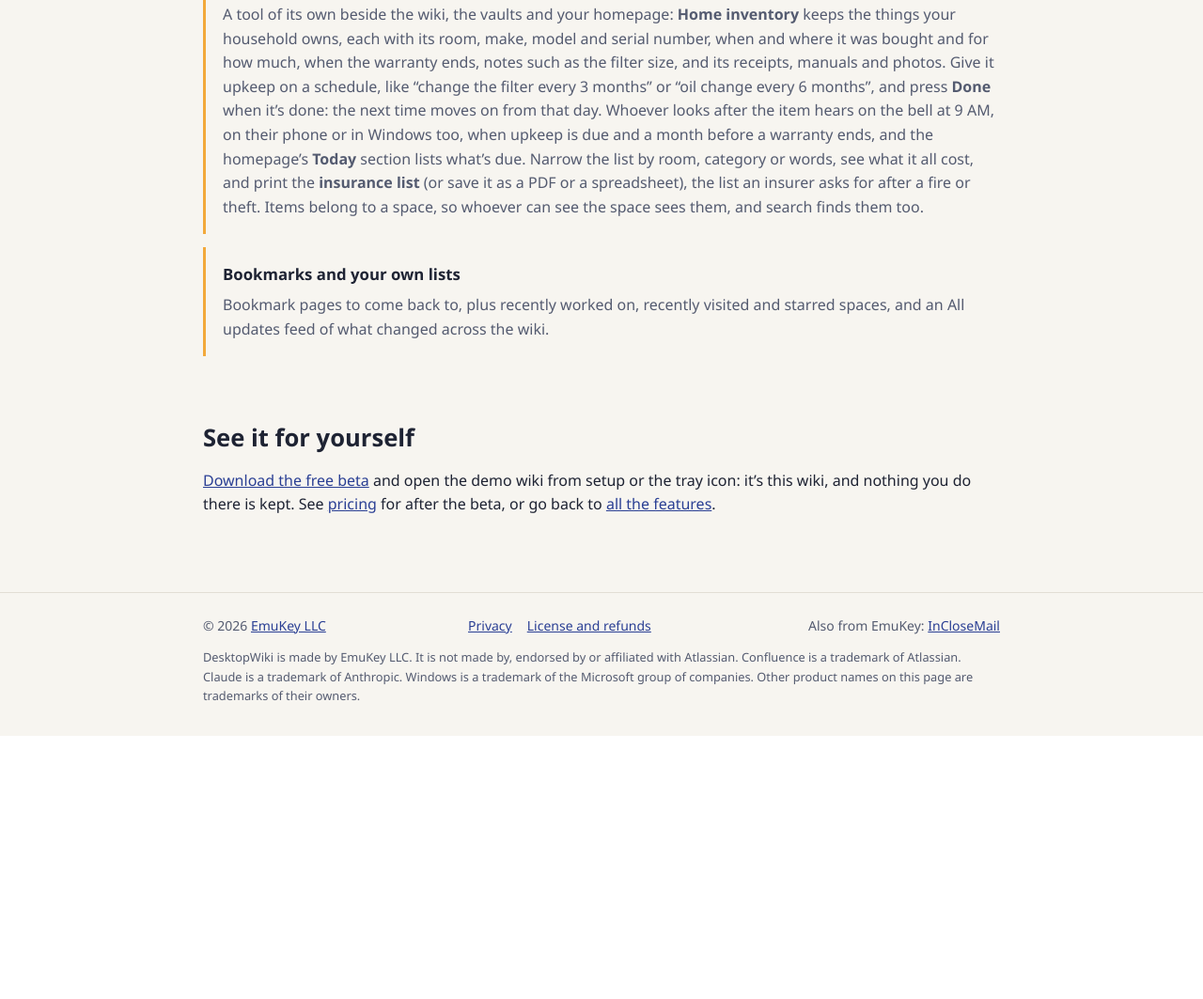
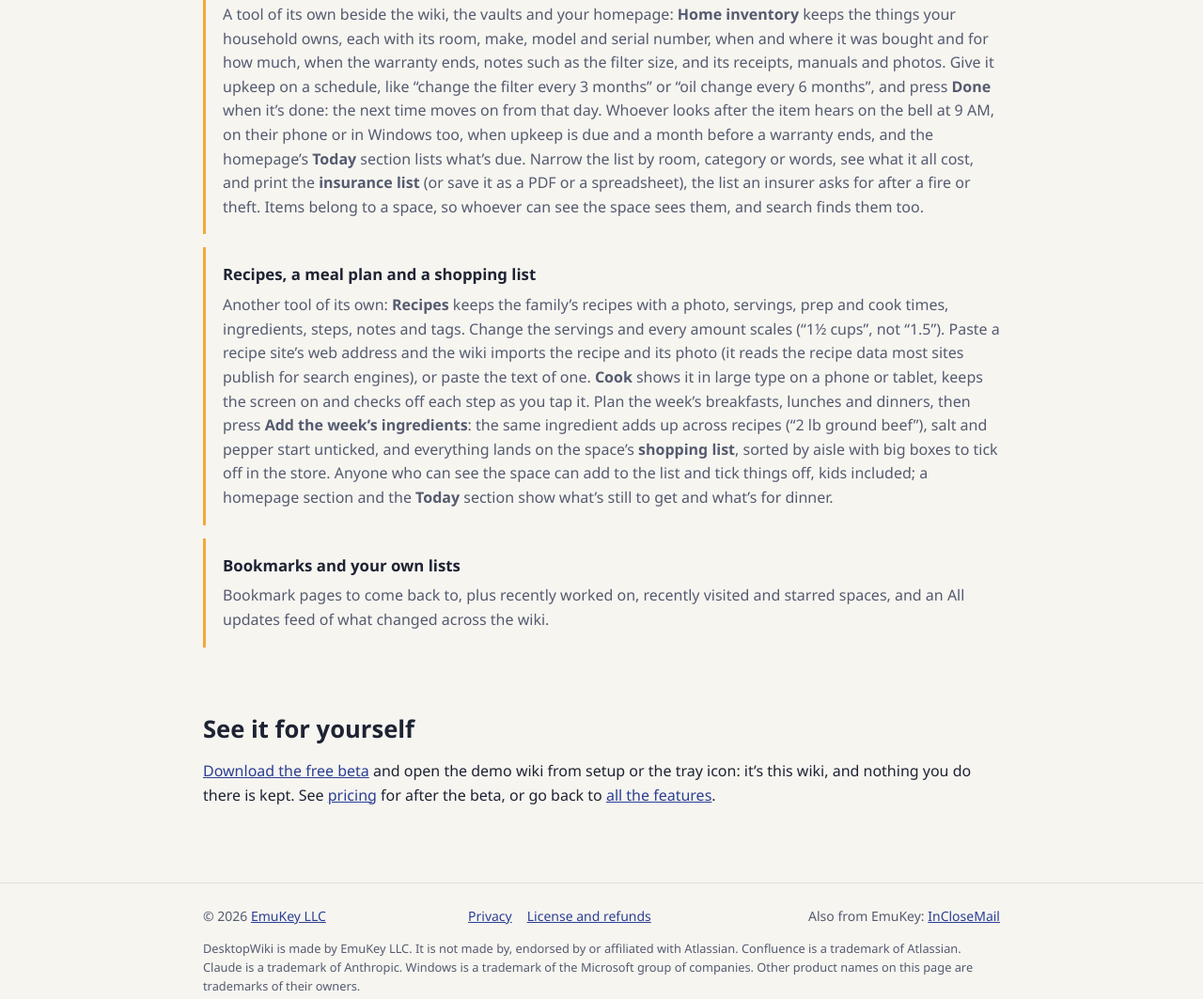
Before and after one commit to DesktopWiki/desktopwiki-website, a plain HTML site: page features/wiki.html in a window 1280 px wide. Shown: the part 5879-6942 px from the top of the page at 94% size. Before the commit the page ends 6662 px from the top, so only its background shows below. Drawn offline with Linux system fonts and the light colour scheme.

Commit message:
Recipes and meal planning: a card on the home page and in the wiki features (push with the release that has it)
Co-Authored-By: Claude Opus 5.5 <noreply@anthropic.com>

```diff
--- a/features/wiki.html
+++ b/features/wiki.html
@@ -170,6 +170,10 @@
           <h3>A home inventory</h3>
           <p>A tool of its own beside the wiki, the vaults and your homepage: <strong>Home inventory</strong> keeps the things your household owns, each with its room, make, model and serial number, when and where it was bought and for how much, when the warranty ends, notes such as the filter size, and its receipts, manuals and photos. Give it upkeep on a schedule, like &ldquo;change the filter every 3 months&rdquo; or &ldquo;oil change every 6 months&rdquo;, and press <strong>Done</strong> when it&rsquo;s done: the next time moves on from that day. Whoever looks after the item hears on the bell at 9 AM, on their phone or in Windows too, when upkeep is due and a month before a warranty ends, and the homepage&rsquo;s <strong>Today</strong> section lists what&rsquo;s due. Narrow the list by room, category or words, see what it all cost, and print the <strong>insurance list</strong> (or save it as a PDF or a spreadsheet), the list an insurer asks for after a fire or theft. Items belong to a space, so whoever can see the space sees them, and search finds them too.</p>
         </div>
+        <div class="feature-item" id="recipes">
+          <h3>Recipes, a meal plan and a shopping list</h3>
+          <p>Another tool of its own: <strong>Recipes</strong> keeps the family&rsquo;s recipes with a photo, servings, prep and cook times, ingredients, steps, notes and tags. Change the servings and every amount scales (&ldquo;1&frac12; cups&rdquo;, not &ldquo;1.5&rdquo;). Paste a recipe site&rsquo;s web address and the wiki imports the recipe and its photo (it reads the recipe data most sites publish for search engines), or paste the text of one. <strong>Cook</strong> shows it in large type on a phone or tablet, keeps the screen on and checks off each step as you tap it. Plan the week&rsquo;s breakfasts, lunches and dinners, then press <strong>Add the week&rsquo;s ingredients</strong>: the same ingredient adds up across recipes (&ldquo;2 lb ground beef&rdquo;), salt and pepper start unticked, and everything lands on the space&rsquo;s <strong>shopping list</strong>, sorted by aisle with big boxes to tick off in the store. Anyone who can see the space can add to the list and tick things off, kids included; a homepage section and the <strong>Today</strong> section show what&rsquo;s still to get and what&rsquo;s for dinner.</p>
+        </div>
         <div class="feature-item" id="bookmarks-and-your-own-lists">
           <h3>Bookmarks and your own lists</h3>
           <p>Bookmark pages to come back to, plus recently worked on, recently visited and starred spaces, and an All updates feed of what changed across the wiki.</p>
```
Also changed, not shown: index.html (+4 -0 lines).
